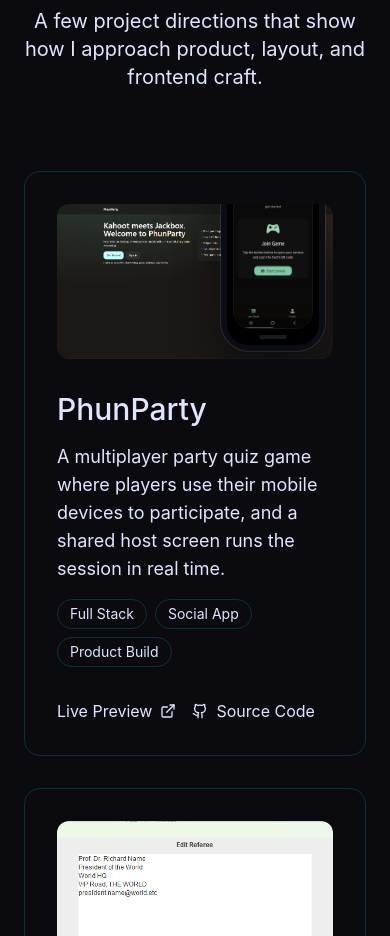
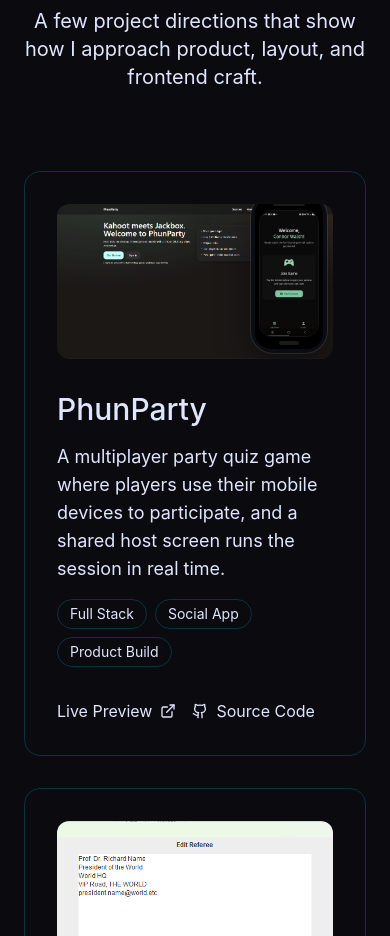
Before and after one commit to cWalsh-developer/connor-walsh-portfolio, a React (Vite) app: page / in a window 390 px wide. Shown: the part 3260-4196 px from the top of the page. Built offline with nearby package versions, Linux system fonts and the light colour scheme.

Commit message:
style: refine layout and styling of ProjectVisual component for improved aesthetics

```diff
--- a/src/app/components/Projects.tsx
+++ b/src/app/components/Projects.tsx
@@ -36,17 +36,17 @@
     <>
       <div className="absolute inset-0 z-10 bg-gradient-to-br from-primary/18 to-accent/12 mix-blend-screen" />
       <ImageFallback src={image} alt={`${title} desktop view`} className="h-full w-full object-cover object-top" />
-      <div className="absolute right-2 bottom-2 z-20 rounded-[1.8rem] bg-[#0a0d14] p-1.5 shadow-[0_20px_45px_rgba(0,0,0,0.42)] ring-1 ring-white/10">
-        <div className="w-[92px] rounded-[1.35rem] bg-black p-1.5 md:w-[108px]">
-          <div className="mx-auto mb-1.5 h-1 w-10 rounded-full bg-white/10" />
-          <div className="overflow-hidden rounded-[1.1rem] border border-white/8">
+      <div className="absolute right-1.5 bottom-1.5 z-20 rounded-[1.4rem] bg-[#0a0d14] p-1 shadow-[0_16px_35px_rgba(0,0,0,0.38)] ring-1 ring-white/10 sm:right-2 sm:bottom-2 sm:rounded-[1.8rem] sm:p-1.5">
+        <div className="w-[68px] rounded-[1rem] bg-black p-1 sm:w-[92px] sm:rounded-[1.35rem] sm:p-1.5 md:w-[108px]">
+          <div className="mx-auto mb-1 h-1 w-8 rounded-full bg-white/10 sm:mb-1.5 sm:w-10" />
+          <div className="overflow-hidden rounded-[0.8rem] border border-white/8 sm:rounded-[1.1rem]">
             <ImageFallback
               src={mobileImage}
               alt={`${title} mobile app view`}
               className="h-full w-full object-cover"
             />
           </div>
-          <div className="mx-auto mt-1.5 h-1 w-7 rounded-full bg-white/10" />
+          <div className="mx-auto mt-1 h-1 w-5 rounded-full bg-white/10 sm:mt-1.5 sm:w-7" />
         </div>
       </div>
       <motion.div
```
